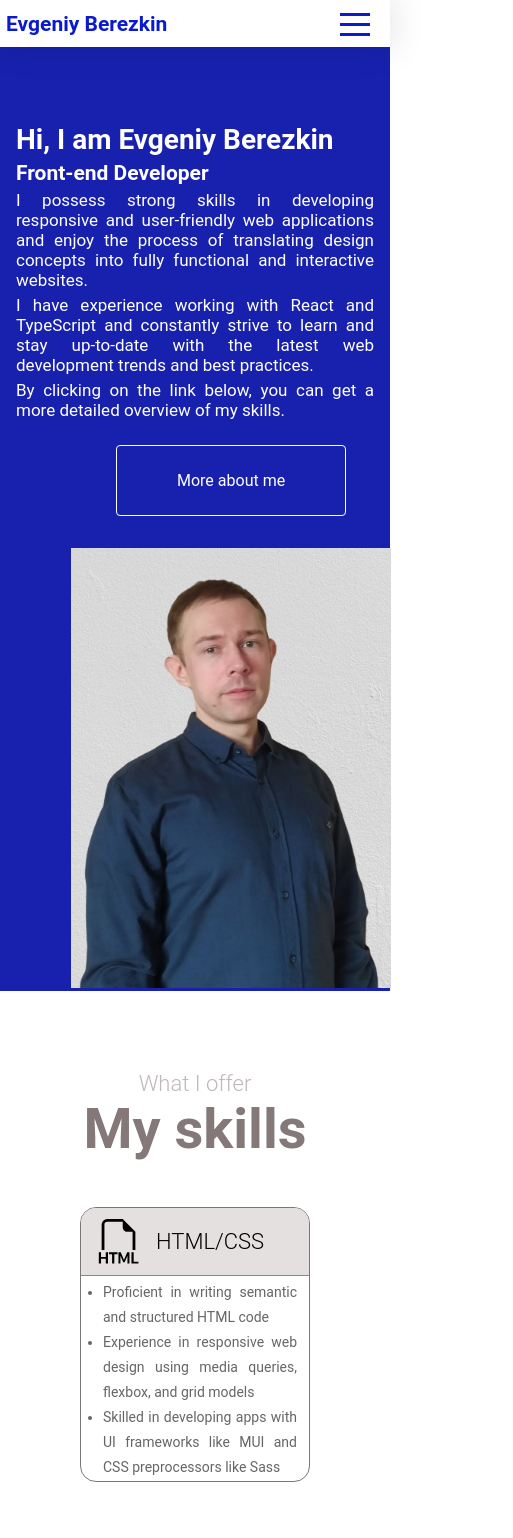
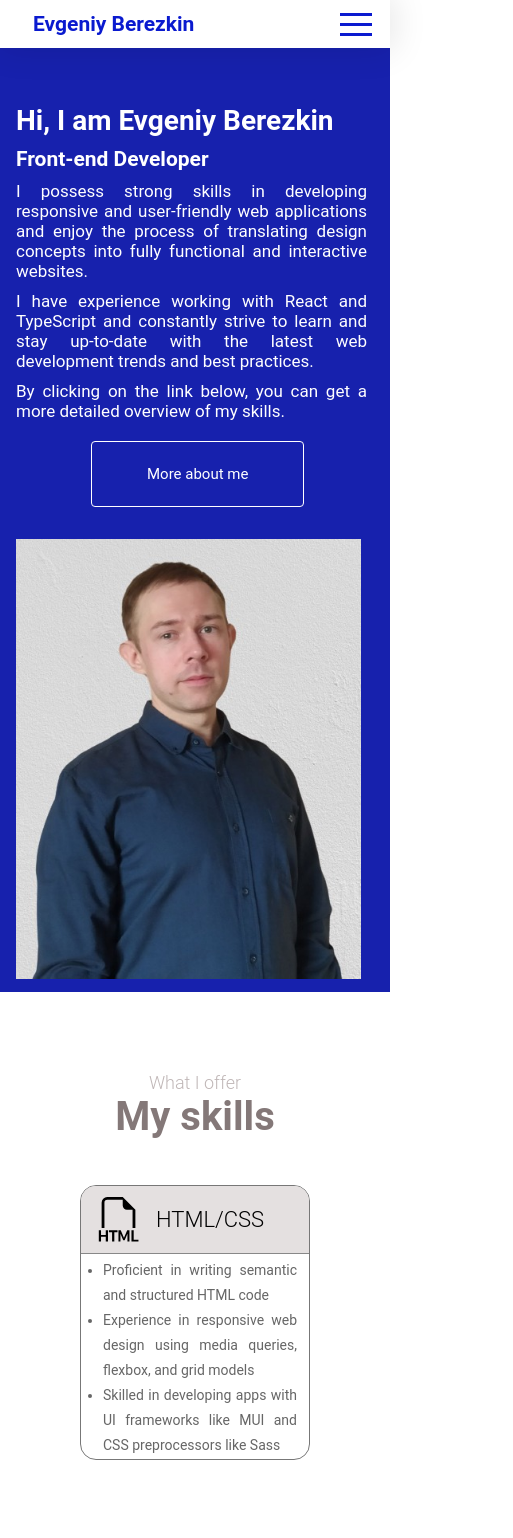
Before and after one commit to breznovic/mycv, a React (Create React App) app: page / in a window 390 px wide. Shown: the top 1538 px of the page, 513 px wide, since content can reach past the window. Built offline with nearby package versions, Linux system fonts and the light colour scheme.

Commit message:
Add IPhones layout

```diff
--- a/src/App.css
+++ b/src/App.css
@@ -5,4 +5,5 @@
   user-select: none;
   font-family: "Roboto", sans-serif;
   scroll-behavior: smooth;
+  min-width: 32px;
 }
--- a/src/App.tsx
+++ b/src/App.tsx
@@ -7,7 +7,7 @@ import Skills from "./components/Skills/Skills";
 
 function App() {
   return (
-    <div>
+    <div >
       <Nav />
       <Main />
       <Skills />
--- a/src/components/Apps/Apps.module.css
+++ b/src/components/Apps/Apps.module.css
@@ -19,7 +19,6 @@
 
 .subtitle {
   color: rgb(192, 183, 183);
-  font-size: 22px;
   font-weight: 300;
 }
 
--- a/src/components/Apps/Slider/Slider.tsx
+++ b/src/components/Apps/Slider/Slider.tsx
@@ -75,7 +75,7 @@ const Slider = () => {
   return (
     <>
       <div className={s.slider}>
-        <div>
+        <div className={s.infoContainer}>
           <h2 className={s.appTitle}>{currentApp.title}</h2>
           <p className={s.description}>{currentApp.description}</p>
         </div>
--- a/src/components/Apps/Slider/slider.module.css
+++ b/src/components/Apps/Slider/slider.module.css
@@ -28,6 +28,13 @@
   justify-content: center;
 }
 
+.infoContainer {
+  display: flex;
+  align-items: center;
+  justify-content: center;
+  flex-direction: column;
+}
+
 .appTitle {
   color: rgb(132, 120, 120);
   text-align: center;
@@ -37,8 +44,6 @@
 .description {
   font-weight: 300;
   color: #444;
-  font-size: 18px;
-  margin: 1rem 0rem 1.5rem 0rem;
 }
 
 .buttonGroup {
@@ -82,16 +87,22 @@
     text-align: center;
     font-size: 25px;
   }
+
   .slider img {
-    width: 395px;
+    width: 280px;
     height: 200px;
-    margin-left: 0px;
   }
+
+  .sliderButton {
+    font-size: 1.2rem;
+  }
+
   .description {
     font-size: 17px;
-    padding: 0px 0px 5px 10px;
-    margin-left: 7px;
+    padding: 10px 0px 15px 0px;
+    margin-left: 10px;
   }
+
   .prevButton {
     margin: 60px 0px 0px 0px;
   }
@@ -102,6 +113,37 @@
     display: flex;
     gap: 30px;
     margin: 15px 0px 0px 10px;
+  }
+}
+
+@media only screen and (width: 414px) and (height: 896px) {
+  .appTitle {
+    /*  color: red; */
+  }
+  .slider img {
+    width: 310px;
+    height: 210px;
+  }
+  .description {
+    font-size: 17px;
+    padding: 10px 0px 15px 10px;
+  }
+}
+
+@media only screen and (width: 390px) and (height: 844px) {
+  .appTitle {
+    /* color: maroon; */
+  }
+
+  .img {
+    margin-right: 10px;
+  }
+}
+
+@media only screen and (width: 430px) and (height: 932px) {
+  .slider img {
+    width: 330px;
+    height: 220px;
   }
 }
 
--- a/src/components/Contacts/contacts.module.css
+++ b/src/components/Contacts/contacts.module.css
@@ -46,7 +46,6 @@
   height: 7rem;
   border-radius: 16px;
   color: #fff;
-  font-size: 22px;
   cursor: pointer;
   max-width: 25rem;
   display: flex;
@@ -65,9 +64,8 @@
 }
 
 .cardData {
-  display: flex;
-  margin-right: 150px;
   gap: 10px;
+  max-width: 200px;
 }
 
 .cardText {
@@ -93,16 +91,96 @@
 
 @media only screen and (max-width: 600px) {
   .sides {
-   /*  background-color: navy; */
+    /*  background-color: navy; */
   }
+
+  .title {
+    font-size: 40px;
+  }
+  .subtitle {
+    font-size: 18px;
+  }
+
   .cards {
-    gap: 20px;
+    gap: 5px;
   }
+
+  .card {
+    height: 6rem;
+  }
+
   .cards div {
     flex: 50%;
   }
+
+  .icon {
+    display: flex;
+    font-size: 23px;
+    margin-left: 10px;
+  }
+
   .card {
-    margin: 20px 0px 10px 0px;
+    border-radius: 16px;
+    max-width: 20rem;
+    margin: 10px 0px 5px 0px;
+  }
+  .cardInfo {
+    font-size: 17px;
+    gap: 5px;
+  }
+  .cardData {
+    margin: 0px 200px 0px 0px;
+  }
+
+  .cardText {
+    margin-left: 10px;
+  }
+}
+
+@media only screen and (width: 414px) and (height: 896px) {
+  .sides {
+    background-color: maroon;
+    margin: 40px 0px 0px auto;
+  }
+
+  .icon {
+    font-size: 25px;
+  }
+
+  .card {
+    height: 6.7rem;
+  }
+
+  .cardInfo {
+    font-size: 18px;
+    gap: 5px;
+  }
+}
+
+@media only screen and (width: 390px) and (height: 844px) {
+  .sides {
+    /*    background-color: sandybrown; */
+    margin: 50px 0px 0px auto;
+  }
+
+  .icon {
+    font-size: 25px;
+  }
+
+  .card {
+    height: 6.7rem;
+  }
+
+  .cardInfo {
+    font-size: 18px;
+    gap: 5px;
+  }
+}
+
+@media only screen and (width: 430px) and (height: 932px) {
+  .cards {
+    margin-top: 30px;
+    gap: 15px;
   }
 }
 
@@ -139,7 +217,7 @@
 }
 @media only screen and (min-width: 992px) {
   .sides {
-   /*  background-color: blue; */
+    /*  background-color: blue; */
     margin: 50px 0px 0px 0px;
   }
   .cards {
@@ -171,7 +249,7 @@
 
 @media only screen and (min-width: 1400px) {
   .sides {
-   /*  background-color: violet; */
+    /*  background-color: violet; */
     margin: 100px 0px 0px 0px;
   }
   .cards {
--- a/src/components/Main/main.module.css
+++ b/src/components/Main/main.module.css
@@ -71,38 +71,101 @@
 
 @media only screen and (max-width: 600px) {
   .wrapper {
-    /* color: green; */
-    padding-top: 60px;
+   /*  color: navy; */
+    padding-top: 40px;
   }
 
   .left .title {
     font-size: 28px;
+    margin-bottom: 5px;
   }
+
   .left .subtitle {
     font-size: 21px;
     padding-top: 5px;
+    margin-bottom: 5px;
   }
+
   .left .description {
     font-size: 17px;
     max-width: 530px;
     padding-top: 5px;
+    margin-bottom: 5px;
+  }
+
+  .right img {
+    height: 410px;
+    width: 340px;
+    object-fit: cover;
+  }
+
+  .button {
+    font-size: 15px;
+    padding: 23px 55px;
+    margin: 10px 0px 0px 65px;
+  }
+}
+
+@media only screen and (width: 414px) and (height: 896px) {
+  .wrapper {
+   /*  color: salmon */
+  }
+  .button {
+    font-size: 15px;
+    padding: 23px 55px;
+    margin: 15px 0px 0px 75px;
   }
   .right img {
     height: 440px;
-    width: 320px;
+    width: 380px;
     object-fit: cover;
-    margin-left: 55px;
+  }
+}
+
+@media only screen and (width: 390px) and (height: 844px) {
+  .wrapper {
+    /* color: maroon; */
   }
   .button {
-    margin: 25px 0px 0px 100px;
-    font-size: 16px;
-    padding: 25px 60px;
+    font-size: 15px;
+    padding: 23px 55px;
+    margin: 15px 0px 0px 75px;
+  }
+
+  .left .description {
+    font-size: 17px;
+    max-width: 520px;
+    padding-top: 5px;
+    margin: 5px 7px 5px 0px;
+  }
+
+  .right img {
+    height: 440px;
+    width: 345px;
+    object-fit: cover;
+  }
+}
+
+@media only screen and (width: 430px) and (height: 932px) {
+  .wrapper {
+  /*   color: aqua; */
+  }
+
+  .button {
+    font-size: 15px;
+    padding: 23px 55px;
+    margin: 17px 0px 0px 90px;
+  }
+
+  .right img {
+    height: 465px;
+    width: 400px;
+    object-fit: cover;
   }
 }
 
 @media only screen and (min-width: 600px) {
   .wrapper {
-    /* color: red; */
     padding-top: 60px;
   }
   .left .title {
@@ -132,7 +195,7 @@
 
 @media (min-width: 768px) {
   .wrapper {
-    /* color: yellow; */
+   /*  color: yellow; */
     padding-top: 60px;
   }
   .left .title {
--- a/src/components/Nav/nav.module.css
+++ b/src/components/Nav/nav.module.css
@@ -18,6 +18,7 @@
   display: flex;
   justify-content: space-between;
   align-items: center;
+  justify-content: center;
 }
 
 .name h2 {
@@ -61,7 +62,7 @@
     margin-top: 2px;
   }
   .name {
-    margin: 0px 15px -1px -100px;
+    margin: 0px 260px 0px 0px;
     font-size: 14px;
   }
   .right .list {
--- a/src/components/Skills/skills.module.css
+++ b/src/components/Skills/skills.module.css
@@ -12,6 +12,7 @@
 .titles {
   display: flex;
   align-items: center;
+  justify-content: center;
   flex-direction: column;
 }
 
@@ -86,6 +87,14 @@
   .wrapper {
     /* color: rgb(0, 255, 242); */
   }
+
+  .title {
+    font-size: 40px;
+  }
+  .subtitle {
+    font-size: 18px;
+  }
+
   .card {
     width: 255px;
   }
```
